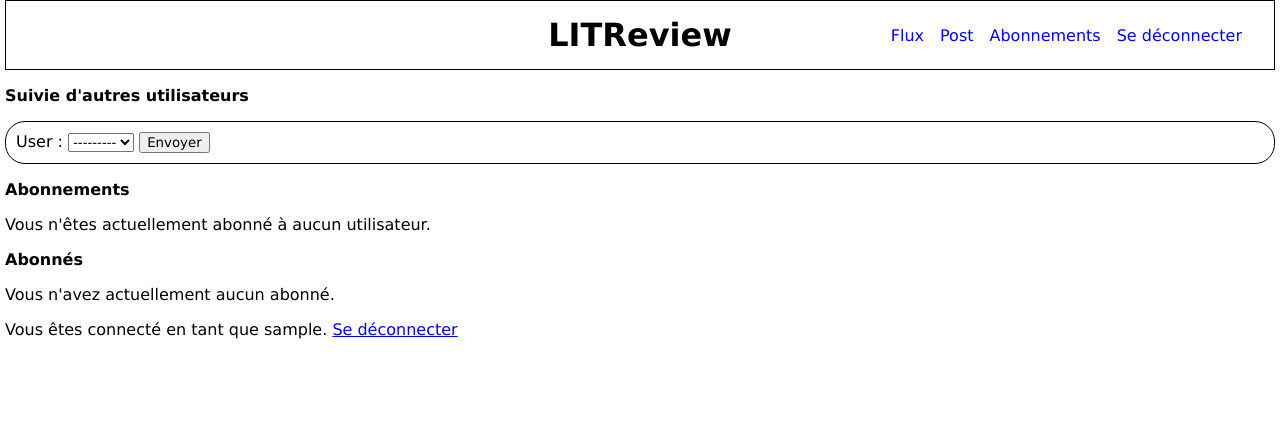
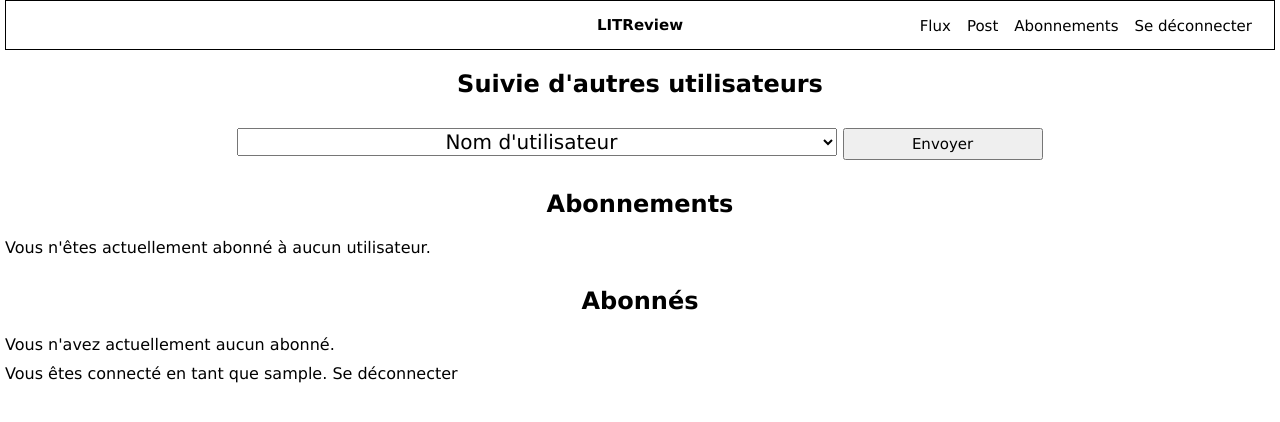
Before and after one commit to Gaiden92/P9OC, a Django app: page /subscriptions/ in a window 1280 px wide. Shown: the top 422 px of the page. Run offline with Django 4.2, Linux system fonts and the light colour scheme; the visitor is signed in with stand-in values (Sample User, id 1); data comes from the database, SQL or seed files in the repository.

Commit message:
css : page inscription, login, flux, abonnements

```diff
--- a/authentication/templates/base.html
+++ b/authentication/templates/base.html
@@ -5,6 +5,7 @@
     <meta charset="UTF-8">
     <meta name="viewport" content="width=device-width, initial-scale=1.0">
     <link rel="stylesheet" href="{% static 'css/style.css' %}">
+
     <!-- AOS -->
     <link href="https://unpkg.com/aos@2.3.1/dist/aos.css" rel="stylesheet">
     <script src="https://unpkg.com/aos@2.3.1/dist/aos.js"></script>
@@ -13,7 +14,7 @@
 </head>
 <body>
     <header id="header">
-        <h1>LITReview</h1>
+        <h1><a href="{% url 'home' %}">LITReview</a></h1>
         <!-- nav menu -->
         {% if user.is_authenticated %}
             {% include "menu.html" %}
@@ -30,6 +31,7 @@
     {% if user.is_authenticated %}
         <p>Vous êtes connecté en tant que {{ request.user }}. <a href="{% url 'logout' %}">Se déconnecter</a></p>
     {% endif %}
+
     <!-- AOS -->
     <script>
         AOS.init();
--- a/blog/forms.py
+++ b/blog/forms.py
@@ -33,9 +33,13 @@ class FollowForm(forms.ModelForm):
     class Meta:
         model = models.UserFollows
         fields = ["user"]
+        labels = {
+            "user": ""
+        }
 
     def __init__(self, *args, user_exclude=None, follows_list=None) -> None:
         super(FollowForm, self).__init__(*args)
+        self.fields['user'].empty_label = "Nom d'utilisateur"
 
         if user_exclude:
             self.fields['user'].queryset = a_models.User.objects.all()\
--- a/blog/templates/blog/subscriptions.html
+++ b/blog/templates/blog/subscriptions.html
@@ -1,20 +1,19 @@
 {% extends "base.html" %}
 
 {% block content %}
-<p style="font-weight: bold;">Suivie d'autres utilisateurs</p>
+<h2 style="font-weight: bold;">Suivie d'autres utilisateurs</h2>
 
-<form method="post">
+<form method="post" class="suscribe-form">
     {% csrf_token %}
     {{ form }}
     <input type="submit" value="Envoyer">
 </form>
 
-<p style="font-weight: bold;">Abonnements</p >
+<h2 style="font-weight: bold;">Abonnements</h2 >
     {% if follows %}
 
         {% for follow in follows %}
-            <div style="padding: 10px;display: flex;flex-direction: row;border: 1px solid black;align-items: baseline;
-            justify-content: space-between;">
+            <div class="container-suscriber">
                 <p>{{follow.user}}</p>
                 <a href="{% url 'unfollow' follow.id %}">Désabonner</a>
             </div>
@@ -23,11 +22,10 @@
     {% else %}
         <p>Vous n'êtes actuellement abonné à aucun utilisateur.</p>
     {% endif %}
-<p style="font-weight: bold;">Abonnés</p >
+<h2 style="font-weight: bold;">Abonnés</h2 >
     {% if followers %}
         {% for follower in followers %}
-            <div style="display: flex;flex-direction: row;border: 1px solid black;align-items: baseline;
-            justify-content: space-between;">
+            <div class="container-suscriber">
                 <p>{{follower.followed_user}}</p>
             </div>
         {% endfor %}
--- a/blog/templates/blog/ticket.html
+++ b/blog/templates/blog/ticket.html
@@ -1,8 +1,9 @@
-<div class="post">
+<div class="ticket">
         <ul style="list-style: none;">
+            <li class="date-published-ticket">{{post.time_created}}</li>
             <li>{{post.title}}</li>
             <li>{{post.description}}</li>
-            <li>{{post.time_created}}</li>
+
 
             {% if post.image %}
                 <li><img src="{{ post.image.url }}" width="200px" alt="image billet {{ post.title }}"></li>
--- a/blog/views.py
+++ b/blog/views.py
@@ -202,7 +202,7 @@ def follow_user(request):
     form = forms.FollowForm(user_exclude=user, follows_list=follows_list)
 
     if request.method == "POST":
-        form = forms.FollowForm(request.POST)
+        form = forms.FollowForm(request.POST, user_exclude=user, follows_list=follows_list)
 
         if form.is_valid():
             subscription = form.save(commit=False)
--- a/static/css/style.css
+++ b/static/css/style.css
@@ -1,5 +1,40 @@
 *{font-family:Verdana, Geneva, Tahoma, sans-serif}
+
 body{margin: 0 5px;}
+
+a{
+    text-decoration: none;
+}
+p{
+    margin: 10px auto;
+}
+a:visited{
+    color: black;
+}
+input{
+    font-size: 15px;
+    text-align: center;
+    width: 200px;
+    padding: 5px;
+}
+h1{
+    text-align: center;
+    padding: 10px;
+    margin: 5px;
+    font-size: 15px;
+}
+
+h2{
+    margin-top: 0;
+    padding-top: 20px;
+    text-align: center;
+}
+
+.section{
+    border: 1px solid black;
+    border-top: 0;
+    text-align:center;
+}
 .container{width: 800px;
     margin: 0 auto;
     display: flex;
@@ -7,20 +42,20 @@ body{margin: 0 5px;}
 }
 
 #header{border: 1px solid black;}
-h1{text-align: center;padding: 10px;margin: 5px;}
 
-form{border: 1px solid black;
+form{
     padding: 10px;
     margin: 0 auto;
-    border-radius: 20px;}
-
+    }
+a{
+    color: black;
+}
 a.link-button{
     background-color: #e9e9ed;
     border: 0.2px solid #8f8f9d;
-    border-radius: 5px;
-    padding: 5px;
+    border-radius: 2px;
+    padding: 5px 20px;
     font-size: 13px;
-    display: block;
     margin: auto;
     width: fit-content;
     text-decoration: none;
@@ -29,6 +64,8 @@ a.link-button{
 div.form-login > form > button{
     margin: 0 auto;
     display: block;
+    padding: 5px 20px;
+    font-size: 13px;
 }
 
 /* MENU */
@@ -36,7 +73,6 @@ nav.nav-menu{
     position: absolute;
     right: 20px;
     top: 0;
-    padding: 10px;
 }
 ul.ul-menu{
     list-style: none;
@@ -50,4 +86,108 @@ ul.ul-menu > li{
 ul.ul-menu > li > a{
     text-decoration: none;
     cursor: pointer;
+    font-size: 15px;
 }
+
+/* Signup form */
+
+form.signup-form{
+    width: 300px;
+    display: grid;
+    grid-template-areas:
+        "a"
+        "b"
+        "c"
+        "d";
+}
+div.buttons-submit-container{
+text-align: end;
+margin-top: 30px;
+}
+
+div.buttons-submit-container > button{
+    padding: 4px 20px;
+    cursor: pointer;
+    font-size: 13px;
+
+}
+
+div.buttons-submit-container > a{
+    display: inline;
+}
+
+/*Flux*/
+div.flex{
+    display: flex;
+    flex-direction: row;
+    padding: 20px auto;
+}
+
+div.flex > p{
+    padding: 10px 50px;
+
+}
+div.my-feed{
+    width: 600px;margin: 40px auto;
+}
+div.post{
+    border: 1px solid black;margin: 20px auto;padding: 10px;
+}
+
+div.post > p.container-link{
+    text-align: end;
+}
+
+
+p.date-published-ticket, p.date-published-review, li.date-published-ticket{
+    text-align: right;
+    font-size: 13px;
+}
+
+p.rate, p.headline-review{
+    display: inline;
+    vertical-align: top;
+}
+
+div.ticket-review{
+    border: 1px solid black;
+    margin: 0 auto;
+    padding: 10px;
+}
+div.ticket-review > ul, div.ticket > ul{
+    padding: 0;
+}
+div.ticket-review > ul > li, div.ticket > ul > li{
+    margin: 10px 0;
+
+}
+
+/*Pages Abonnements*/
+form.suscribe-form{
+    text-align: center;
+}
+
+form.suscribe-form > select{
+    width: 600px;
+    font-size: 20px;
+    text-align: center;
+}
+div.container-suscriber{
+    display: table;
+    width: 98vw;
+    margin: 0 auto;
+}
+
+
+div.container-suscriber > p, div.container-suscriber > a{
+    text-align: left;
+    margin: 0;
+    display: table-cell;
+    width: 80vh;
+    border: 1px solid black;
+    padding: 10px;
+}
+
+div.container-suscriber > a{
+    width: 10vh;
+}
--- a/static/js/script.js
+++ b/static/js/script.js
@@ -1,5 +1,6 @@
+// Rendu des notes en étoiles
 rate_value = document.body.querySelectorAll("p.rate")
-
+if (rate_value){
     rate_value.forEach(element => {
         var rate = parseInt(element.innerHTML, 10);
         element.innerHTML = ''
@@ -12,3 +13,4 @@ rate_value.forEach(element => {
         }
 
     });
+}
```
Also changed, not shown: authentication/forms.py (+10 -3 lines), authentication/templates/authentication/signup.html (+8 -1 lines), blog/templates/blog/home.html (+8 -8 lines), blog/templates/blog/review.html (+4 -4 lines). Lines whose indentation alone changed are shown as unchanged.
